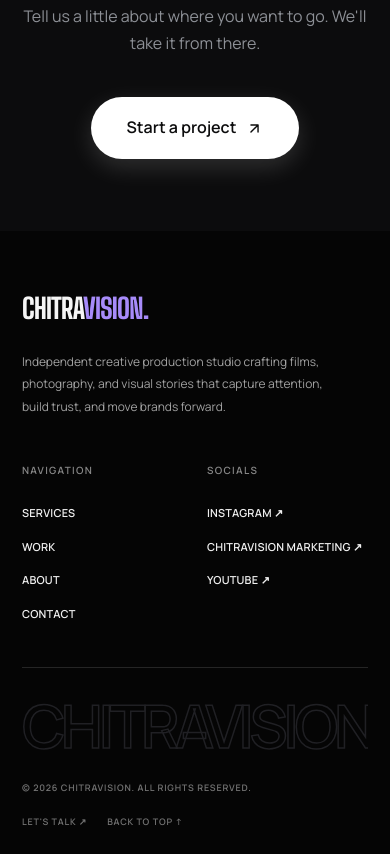
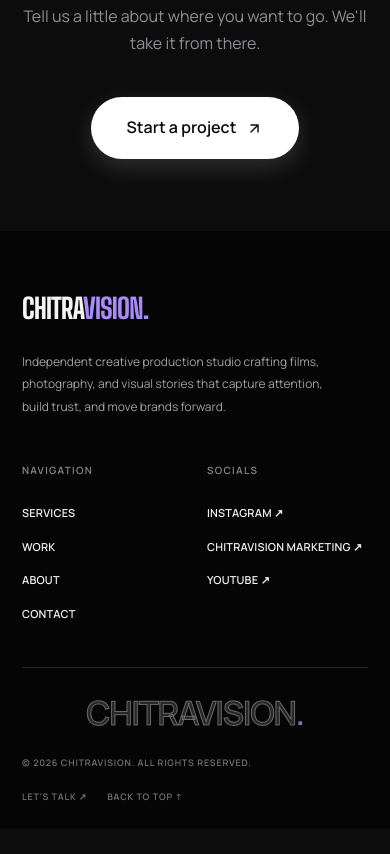
Before and after one commit to branStrak/chitravision, a plain HTML site: page index.html in a window 390 px wide. Shown: the part 7224-8078 px from the top of the page. After the commit the page ends 8053 px from the top, so only its background shows below. Drawn offline with Linux system fonts and the light colour scheme.

Commit message:
css update

```diff
--- a/css/home.css
+++ b/css/home.css
@@ -1873,24 +1873,27 @@
     align-items: baseline;
     justify-content: center;
     width: 100%;
+    max-width: 100%;
     margin: 35px auto 15px;
     overflow: hidden;
+    text-decoration: none;
 
     font-family: 'Manrope', sans-serif;
-    font-size: clamp(60px, 12vw, 180px);
+    font-size: clamp(34px, 8.8vw, 150px);
     font-weight: 800;
-    line-height: 0.95;
-    letter-spacing: -0.075em;
+    line-height: 1;
+    letter-spacing: -0.04em;
     white-space: nowrap;
     text-align: center;
 }
 
 
-/* Dark outlined text */
+/* Outlined text with clear visibility across devices */
 
 .cv-monogram-text {
-    color: transparent;
-    -webkit-text-stroke: 1.5px #202024;
+    color: rgba(255, 255, 255, 0.08);
+    -webkit-text-stroke: 1.5px rgba(255, 255, 255, 0.28);
+    paint-order: stroke fill;
     transition:
         color 0.45s ease,
         -webkit-text-stroke-color 0.45s ease,
@@ -1901,27 +1904,32 @@
 
 .cv-monogram-dot {
     display: inline-block;
-    color: #202024;
+    color: #a78bfa;
+    opacity: 0.65;
     -webkit-text-stroke: 0;
     transition:
         color 0.35s ease,
+        opacity 0.35s ease,
         text-shadow 0.35s ease;
 }
 
-/* Hover: dark text becomes white */
+/* Hover, focus & active: luminous white illumination */
 
 .cv-footer-monogram:hover .cv-monogram-text,
-.cv-footer-monogram:focus-visible .cv-monogram-text {
+.cv-footer-monogram:focus-visible .cv-monogram-text,
+.cv-footer-monogram:active .cv-monogram-text {
     color: #ffffff;
     -webkit-text-stroke-color: #ffffff;
-    text-shadow: 0 0 25px rgba(255, 255, 255, 0.08);
+    text-shadow: 0 0 30px rgba(255, 255, 255, 0.18);
 }
 
 /* Dot glow */
 
 .cv-footer-monogram:hover .cv-monogram-dot,
-.cv-footer-monogram:focus-visible .cv-monogram-dot {
+.cv-footer-monogram:focus-visible .cv-monogram-dot,
+.cv-footer-monogram:active .cv-monogram-dot {
     color: #a78bfa;
+    opacity: 1;
     text-shadow:
         0 0 8px rgba(167, 139, 250, 0.9),
         0 0 22px rgba(167, 139, 250, 0.65),
@@ -1993,11 +2001,19 @@
     }
 
     .cv-footer-monogram {
-        justify-content: flex-start;
-        margin: 30px 0 20px;
-        font-size: 15.2vw;
-        letter-spacing: -0.075em;
-        -webkit-text-stroke-width: 1px;
+        justify-content: center;
+        margin: 28px 0 16px;
+        font-size: clamp(26px, 8.5vw, 56px);
+        letter-spacing: -0.04em;
+    }
+
+    .cv-monogram-text {
+        color: rgba(255, 255, 255, 0.14);
+        -webkit-text-stroke: 1px rgba(255, 255, 255, 0.35);
+    }
+
+    .cv-monogram-dot {
+        opacity: 0.8;
     }
 
     .cv-footer-bottom {
@@ -2024,7 +2040,8 @@
     }
 
     .cv-footer-monogram {
-        font-size: 14.5vw;
+        font-size: clamp(22px, 8.2vw, 30px);
+        letter-spacing: -0.035em;
     }
 
     .cv-footer-column a {
```
